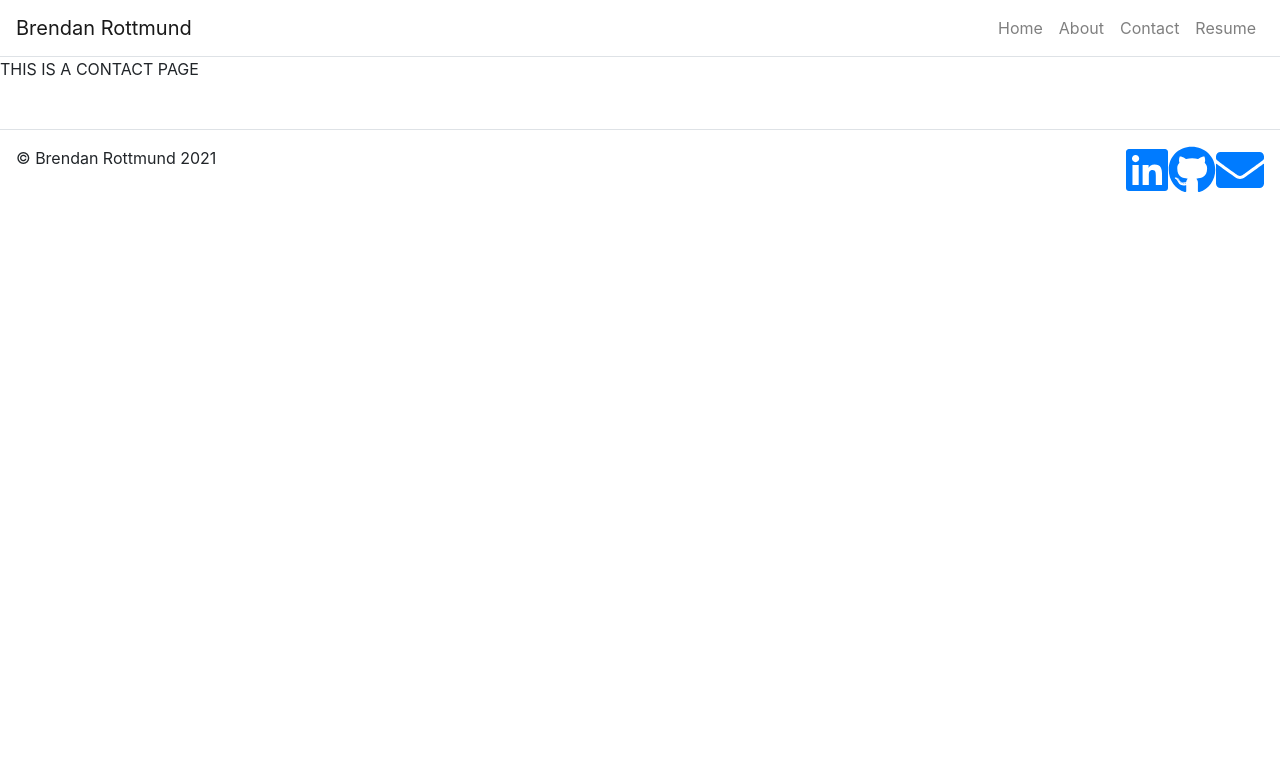
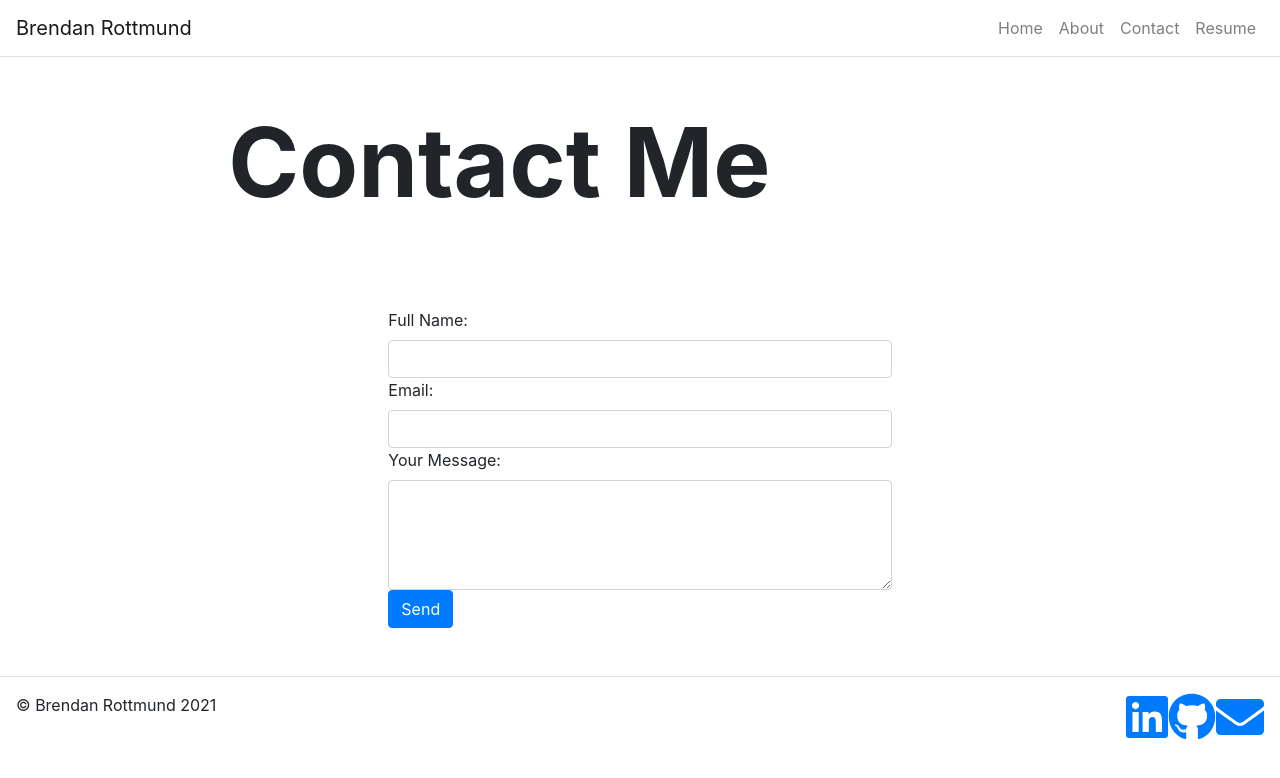
Before and after one commit to dearg-amadaun/dearg-amadaun.github.io, a React (Create React App) app: page /contact in a window 1280 px wide. Shown: the top 778 px of the page. Built offline with nearby package versions, Linux system fonts and the light colour scheme.

Commit message:
contact page finished

```diff
--- a/src/pages/ContactPage.js
+++ b/src/pages/ContactPage.js
@@ -1,7 +1,7 @@
 import React from 'react';
-// import { ListGroup, ListGroupItem } from 'reactstrap';
-// import Content from '../components/Content';
-// import Hero from '../components/Hero';
+import { Form, Button } from 'react-bootstrap';
+import Content from '../components/Content';
+import Hero from '../components/Hero';
 
 class ContactPage extends React.Component {
   constructor(props) {
@@ -15,9 +15,50 @@
     }
   }
 
+  handleChange = (event) => {
+
+    const target = event.target;
+    const value = target.type === 'checkbox' ? target.checked : target.value;
+    const name = target.name;
+
+    this.setState({
+      [name]: value
+    })
+  }
+
   render() {
     return(
-      <p>THIS IS A CONTACT PAGE</p>
+      <div>
+        <Hero title={this.props.title} />
+
+        <Content>
+          <Form onSubmit={this.handleSubmit}>
+
+            <Form.Group>
+              <Form.Label htmlFor="full-name">Full Name:</Form.Label>
+              <Form.Control id="full-name" name="name" type="text" value={this.state.name} onChange={this.handleChange} />
+            </Form.Group>
+
+            <Form.Group>
+              <Form.Label htmlFor="email">Email:</Form.Label>
+              <Form.Control id="email" name="email" type="email" value={this.state.email} onChange={this.handleChange} />
+            </Form.Group>
+
+            <Form.Group>
+              <Form.Label htmlFor="message">Your Message:</Form.Label>
+              <Form.Control id="message" name="message" as="textarea" rows="4" value={this.state.message} onChange={this.handleChange} />
+            </Form.Group>
+
+            <Button class="d-inline-block" variant="primary" type="submit" disabled={this.state.disabled}>
+              Send
+            </Button>
+
+            {this.state.emailSent === true && <p className="d-inline success-msg">Email Sent!</p>}
+            {this.state.emailSent === false && <p className="d-inline error-msg">Something Went Wrong!</p>}
+
+          </Form>
+        </Content>
+      </div>
     );
   }
 }
```
